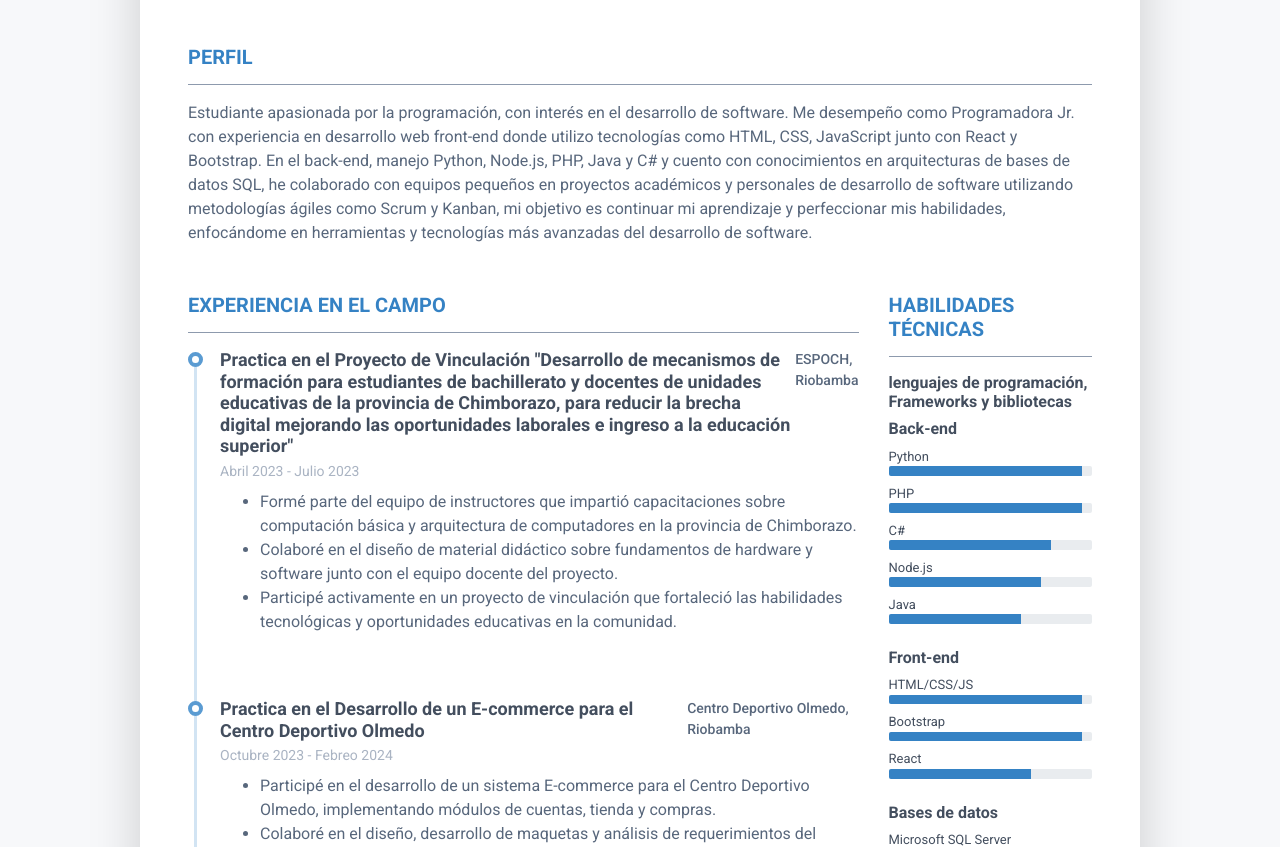
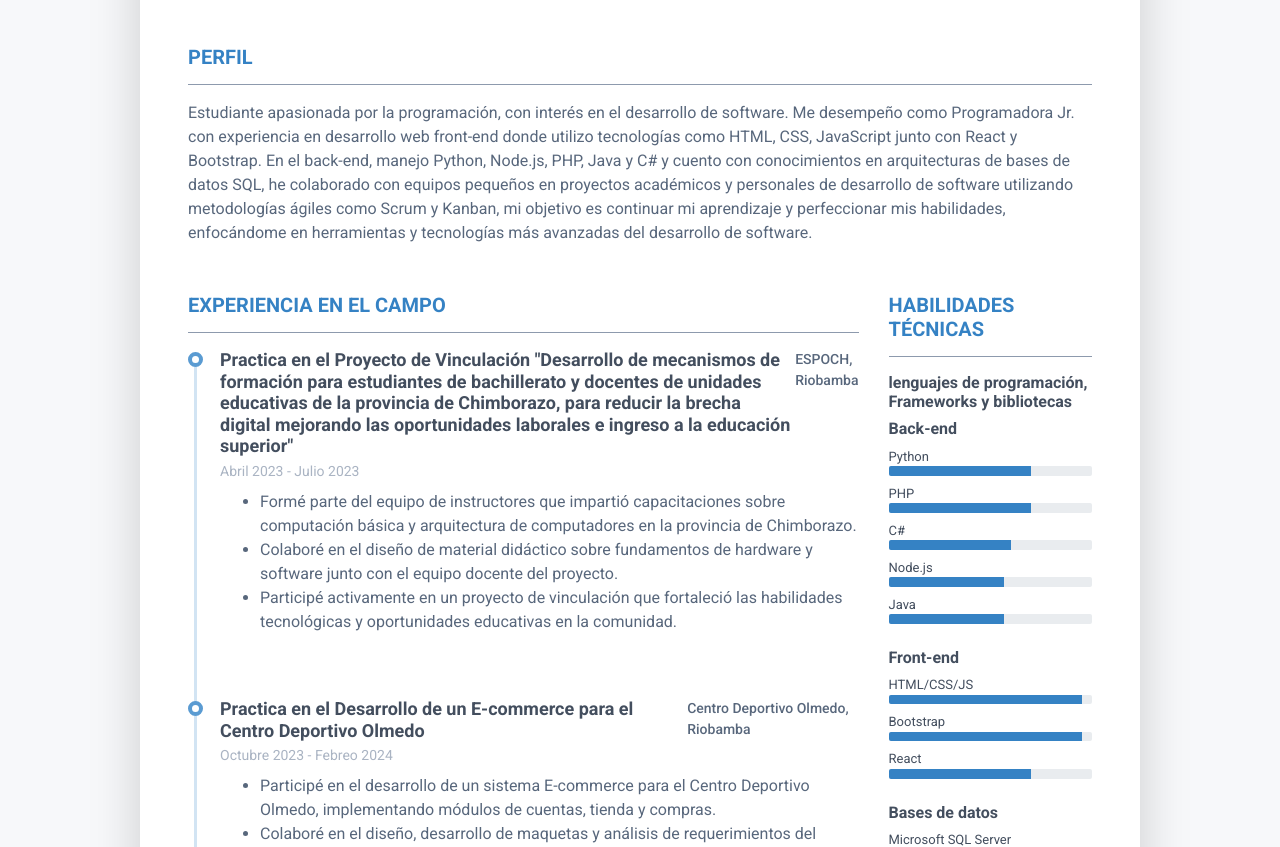
Before and after one commit to jennifferB/JennifferBaque.github.io, a plain HTML site: page index.html in a window 1280 px wide. Shown: the part 253-1100 px from the top of the page. Drawn offline with Linux system fonts and the light colour scheme.

Commit message:
modificacion3

```diff
--- a/index.html
+++ b/index.html
@@ -185,35 +185,35 @@
                     <li class="mb-2">
                         <div class="resume-skill-name">Python</div>
                         <div class="progress resume-progress">
-                            <div class="progress-bar theme-progress-bar-dark" role="progressbar" style="width: 95%" aria-valuenow="25" aria-valuemin="0" aria-valuemax="100"></div>
+                            <div class="progress-bar theme-progress-bar-dark" role="progressbar" style="width: 70%" aria-valuenow="25" aria-valuemin="0" aria-valuemax="100"></div>
                         </div>
                     </li>
 
                     <li class="mb-2">
                         <div class="resume-skill-name">PHP</div>
                         <div class="progress resume-progress">
-                            <div class="progress-bar theme-progress-bar-dark" role="progressbar" style="width: 95%" aria-valuenow="25" aria-valuemin="0" aria-valuemax="100"></div>
+                            <div class="progress-bar theme-progress-bar-dark" role="progressbar" style="width: 70%" aria-valuenow="25" aria-valuemin="0" aria-valuemax="100"></div>
                         </div>
                     </li>
 
                     <li class="mb-2">
                         <div class="resume-skill-name">C#</div>
                         <div class="progress resume-progress">
-                            <div class="progress-bar theme-progress-bar-dark" role="progressbar" style="width: 80%" aria-valuenow="25" aria-valuemin="0" aria-valuemax="100"></div>
+                            <div class="progress-bar theme-progress-bar-dark" role="progressbar" style="width: 60%" aria-valuenow="25" aria-valuemin="0" aria-valuemax="100"></div>
                         </div>
                     </li>
 
                     <li class="mb-2">
                         <div class="resume-skill-name">Node.js</div>
                         <div class="progress resume-progress">
-                            <div class="progress-bar theme-progress-bar-dark" role="progressbar" style="width: 75%" aria-valuenow="25" aria-valuemin="0" aria-valuemax="100"></div>
+                            <div class="progress-bar theme-progress-bar-dark" role="progressbar" style="width: 57%" aria-valuenow="25" aria-valuemin="0" aria-valuemax="100"></div>
                         </div>
                     </li>
 
                     <li class="mb-2">
                         <div class="resume-skill-name">Java </div>
                         <div class="progress resume-progress">
-                            <div class="progress-bar theme-progress-bar-dark" role="progressbar" style="width: 65%" aria-valuenow="25" aria-valuemin="0" aria-valuemax="100"></div>
+                            <div class="progress-bar theme-progress-bar-dark" role="progressbar" style="width: 57%" aria-valuenow="25" aria-valuemin="0" aria-valuemax="100"></div>
                         </div>
                     </li>
 
```
